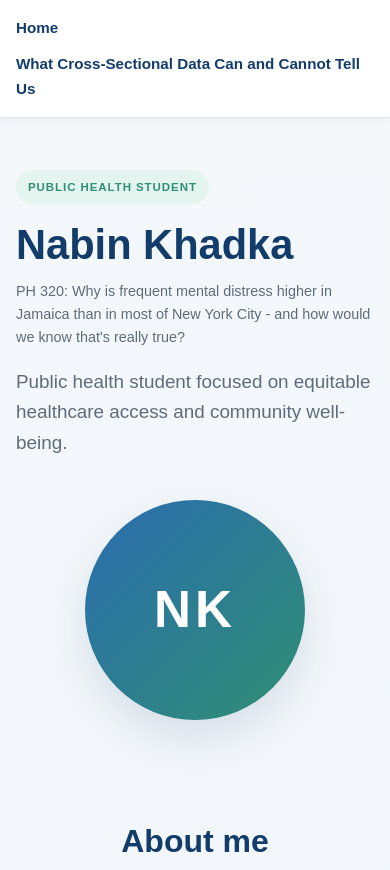
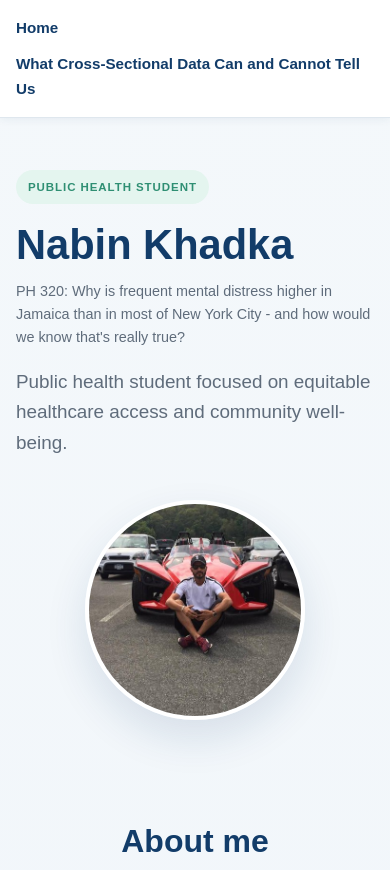
Before and after one commit to Nabin51/portfolio, a plain HTML site: page index.html in a window 390 px wide. Shown: the top 870 px of the page. Drawn offline with Linux system fonts and the light colour scheme.

Commit message:
Update homepage to use uploaded photo and keep navigation and Week 4 link

```diff
--- a/index.html
+++ b/index.html
@@ -130,6 +130,15 @@
       justify-content: center;
       align-items: center;
       min-height: 320px;
+    }
+
+    .photo {
+      width: 260px;
+      height: 260px;
+      border-radius: 50%;
+      object-fit: cover;
+      box-shadow: var(--shadow);
+      border: 4px solid #ffffff;
     }
 
     .photo-shell {
@@ -276,6 +285,11 @@
         min-height: 220px;
       }
 
+      .photo {
+        width: 220px;
+        height: 220px;
+      }
+
       .photo-circle {
         width: 220px;
         height: 220px;
@@ -312,10 +326,7 @@
         </div>
 
         <div class="photo-wrapper">
-          <!-- To show your photo instead of initials, replace the line below with: <img src="photo.jpg" alt="Nabin Khadka" class="photo"> -->
-          <div class="photo-shell">
-            <div class="photo-circle">NK</div>
-          </div>
+          <img src="photo.jpg" alt="Nabin Khadka" class="photo">
         </div>
       </div>
     </section>
```
